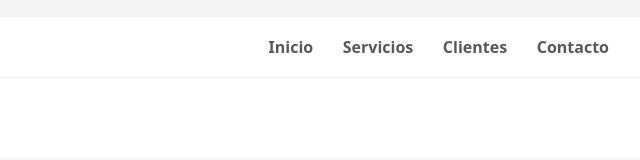
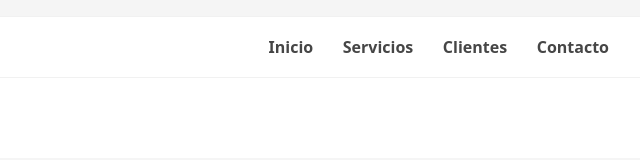
Before and after one commit to Therxz/landingpage, a plain HTML site: page index.html in a window 1280 px wide. Shown: the full height of the page, 534-1174 px from the left. Drawn offline with Linux system fonts and the light colour scheme.

Commit message:
fixfontcolor

```diff
--- a/index.css
+++ b/index.css
@@ -38,7 +38,7 @@ nav{
 
 
     font-weight: bold;
-    color: rgb(88, 88, 88);
+    color: rgb(70, 70, 70);
     text-decoration-line:none;
     font-family:system-ui, -apple-system, BlinkMacSystemFont, 'Segoe UI', Roboto, Oxygen, Ubuntu, Cantarell, 'Open Sans', 'Helvetica Neue', sans-serif;
     display:inline-flex;
```
